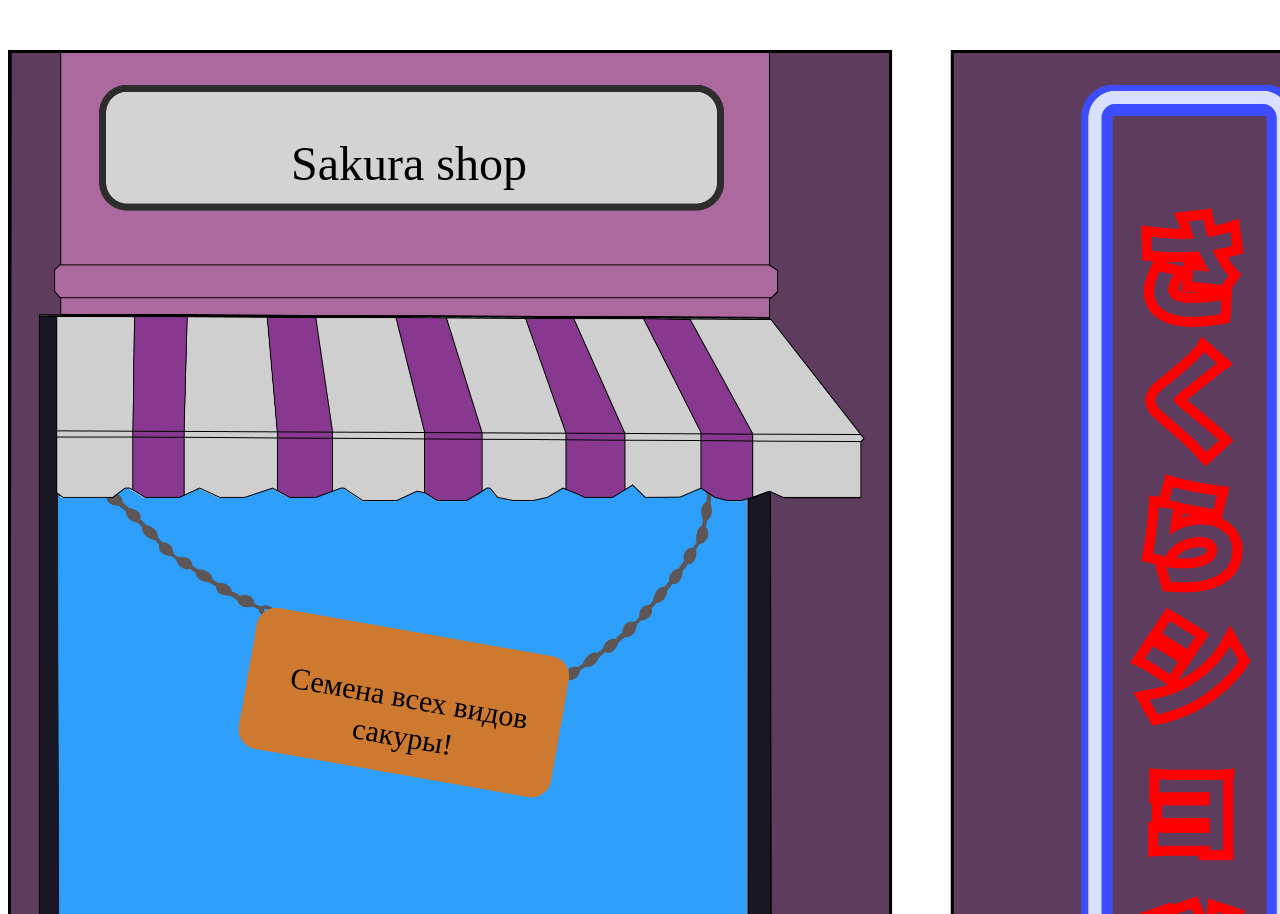
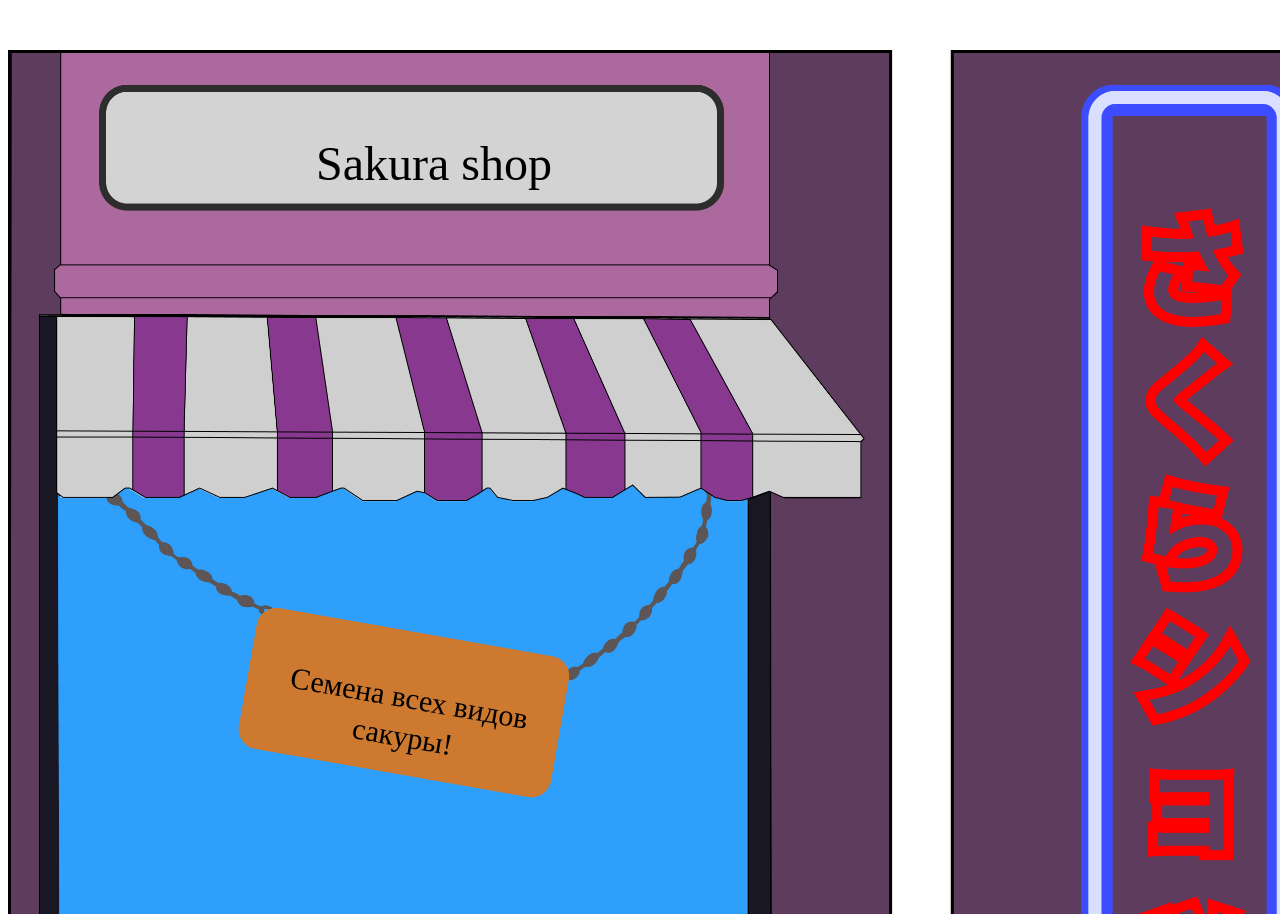
Before and after one commit to Otonashiiiii/Fira-sans, a plain HTML site: page index.html in a window 1280 px wide. Shown: the part 6781-7695 px from the top of the page. Drawn offline with Linux system fonts and the light colour scheme; a web font is replaced by a local one.

Commit message:
Update index.html

```diff
--- a/index.html
+++ b/index.html
@@ -55,7 +55,7 @@
 
     <div>
         <h1 class="tittle">Примеры использования</h1>
-        <div class="text6" style="top: 6895px; left: 240px; width: 300px;">
+        <div class="text6" style="top: 6895px; left: 240px; width: 350px;">
         <p1> Sakura shop</p1>
         </div>
         <div class="text7" style="top: 7440px; left: 237px; width: 300px;">
```
